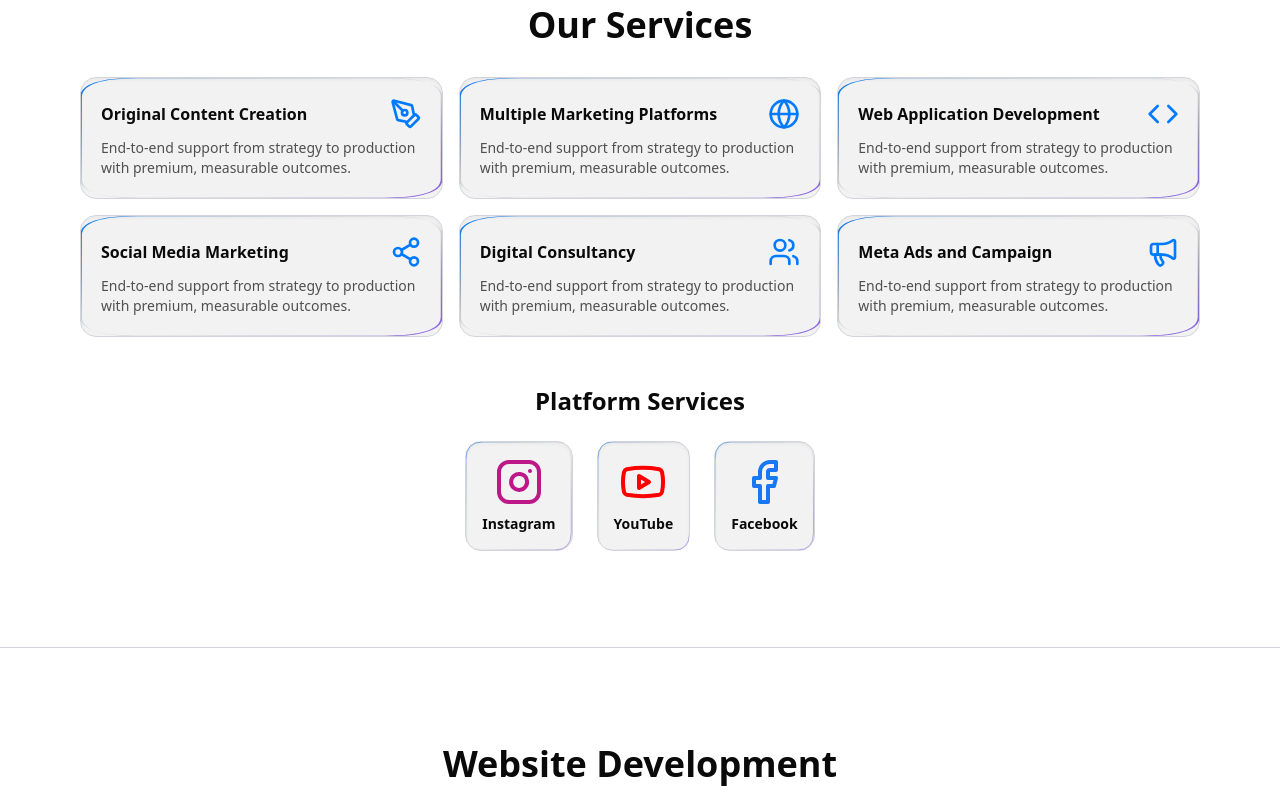
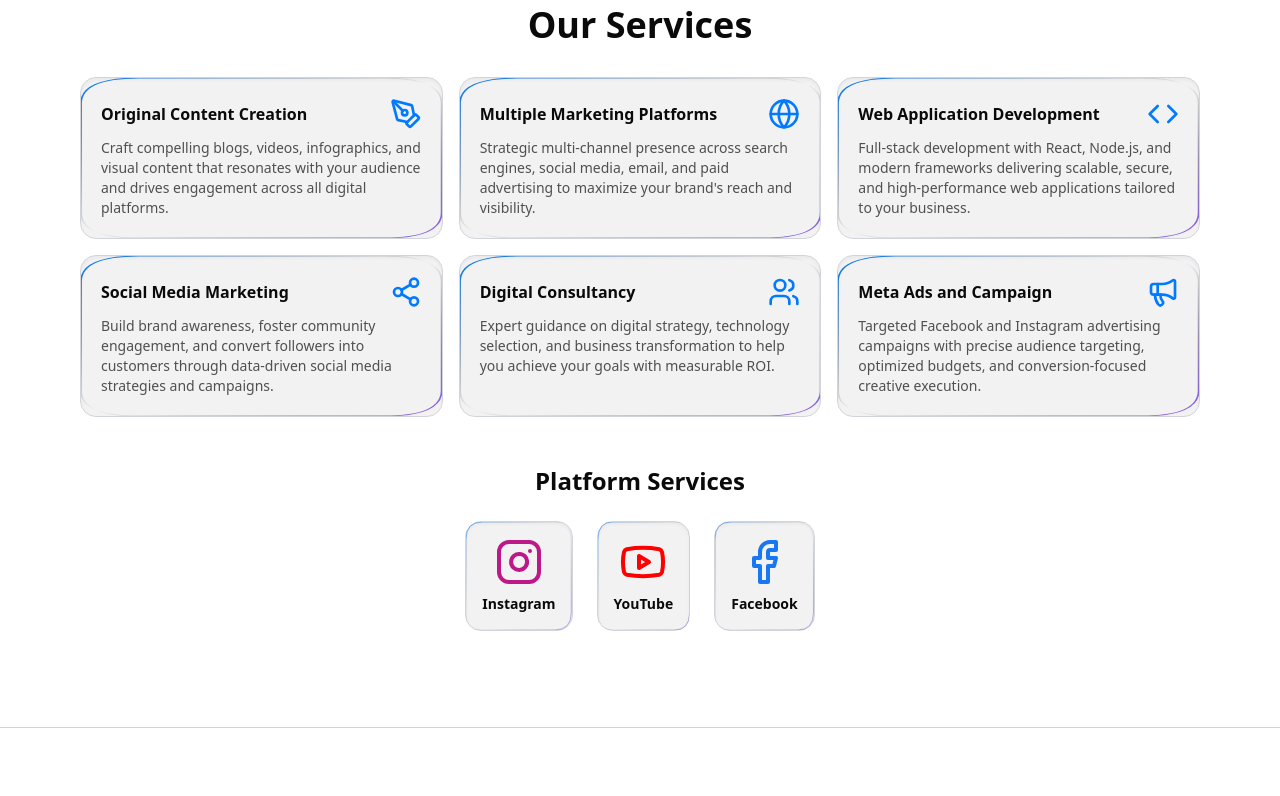
Before and after one commit to gaju2214/onex_service, a React (Vite) app: page / in a window 1280 px wide. Shown: the part 1940-2736 px from the top of the page. Built offline with nearby package versions, Linux system fonts and the light colour scheme.

Commit message:
services description

```diff
--- a/src/Components/footer.jsx
+++ b/src/Components/footer.jsx
@@ -221,7 +221,7 @@ export function Footer() {
                     viewport={{ once: true }}
                     transition={{ duration: 0.6, delay: 0.6 }}
                 >
-                    © 2025 Onex Services. All rights reserved.
+                    © 2025 Onex Service. All rights reserved.
                 </motion.p>
             </div>
         </footer>
--- a/src/Components/services.jsx
+++ b/src/Components/services.jsx
@@ -2,18 +2,42 @@ import { motion } from "framer-motion"
 import { PenTool, Globe, Code, Share2, ClipboardList, Users, Megaphone, Instagram, Youtube, Facebook } from "lucide-react"
 
 const items = [
-    { title: "Original Content Creation", icon: PenTool },
-    { title: "Multiple Marketing Platforms", icon: Globe },
-    { title: "Web Application Development", icon: Code },
-    { title: "Social Media Marketing", icon: Share2 },
-    { title: "Digital Consultancy", icon: Users },
-    { title: "Meta Ads and Campaign", icon: Megaphone },
+    {
+        title: "Original Content Creation",
+        icon: PenTool,
+        description: "Craft compelling blogs, videos, infographics, and visual content that resonates with your audience and drives engagement across all digital platforms."
+    },
+    {
+        title: "Multiple Marketing Platforms",
+        icon: Globe,
+        description: "Strategic multi-channel presence across search engines, social media, email, and paid advertising to maximize your brand's reach and visibility."
+    },
+    {
+        title: "Web Application Development",
+        icon: Code,
+        description: "Full-stack development with React, Node.js, and modern frameworks delivering scalable, secure, and high-performance web applications tailored to your business."
+    },
+    {
+        title: "Social Media Marketing",
+        icon: Share2,
+        description: "Build brand awareness, foster community engagement, and convert followers into customers through data-driven social media strategies and campaigns."
+    },
+    {
+        title: "Digital Consultancy",
+        icon: Users,
+        description: "Expert guidance on digital strategy, technology selection, and business transformation to help you achieve your goals with measurable ROI."
+    },
+    {
+        title: "Meta Ads and Campaign",
+        icon: Megaphone,
+        description: "Targeted Facebook and Instagram advertising campaigns with precise audience targeting, optimized budgets, and conversion-focused creative execution."
+    },
 ]
 
 const platforms = [
-    { name: "Instagram", icon: Instagram, color: "#bc1888" },
-    { name: "YouTube", icon: Youtube, color: "#FF0000" },
-    { name: "Facebook", icon: Facebook, color: "#1877F2" },
+    { name: "Instagram", icon: Instagram, color: "#bc1888", description: "Visual storytelling and engagement" },
+    { name: "YouTube", icon: Youtube, color: "#FF0000", description: "Video marketing and channel growth" },
+    { name: "Facebook", icon: Facebook, color: "#1877F2", description: "Community building and advertising" },
 ]
 
 export function Services() {
@@ -73,7 +97,7 @@ export function Services() {
                                 <item.icon className="h-8 w-8 text-[var(--brand-blue)] transition-colors group-hover:text-[var(--brand-purple)]" />
                             </div>
                             <p className="mt-2 text-sm text-foreground/70">
-                                End-to-end support from strategy to production with premium, measurable outcomes.
+                                {item.description}
                             </p>
                         </motion.div>
                     ))}
```
